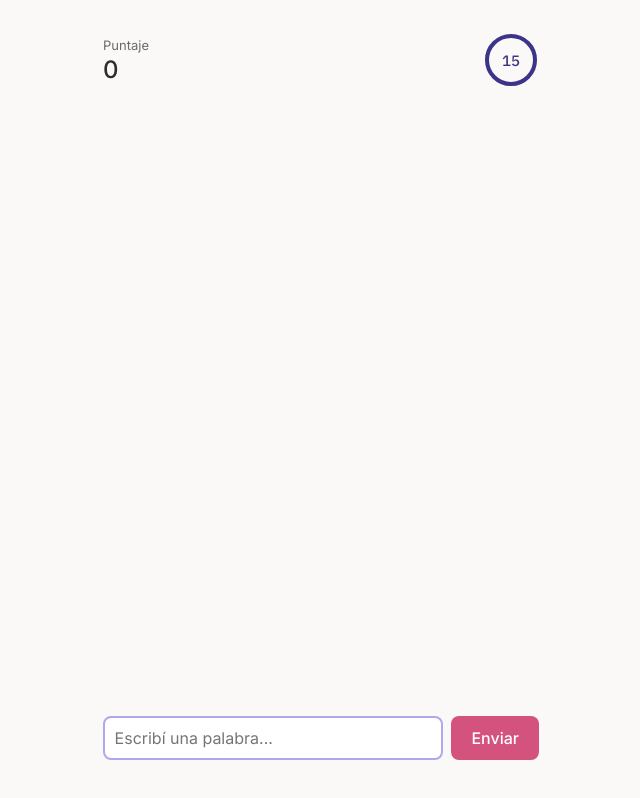
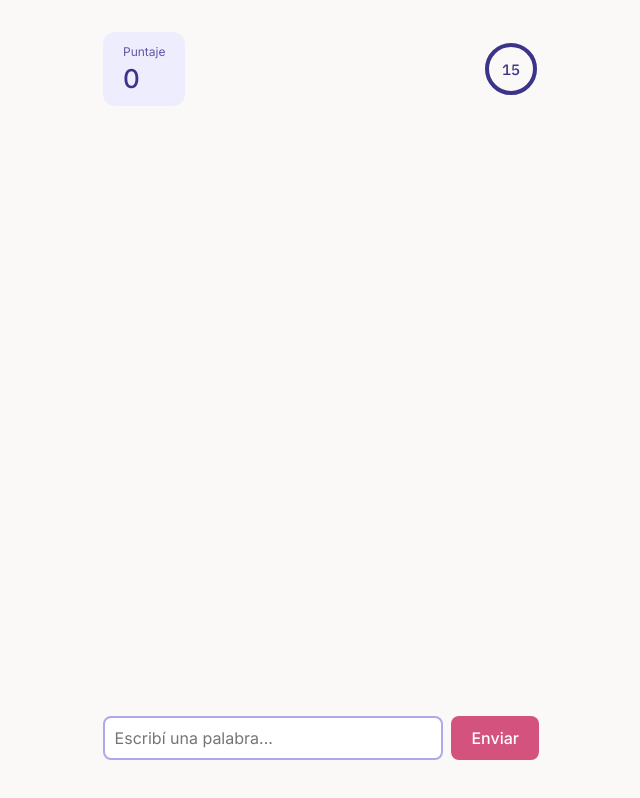
Before and after one commit to luciaviazzo/unq-ui-lucia-viazzo-trabajo-final, a React (Vite) app: page /game in a window 1280 px wide. Shown: the whole page, without its empty margins (319-959 px from the left). Built offline with nearby package versions, Linux system fonts and the light colour scheme; the HTML template or start-up script is replaced by a standard one.

Commit message:
fix tamaño de pantalla

```diff
--- a/src/components/GameOver.css
+++ b/src/components/GameOver.css
@@ -1,20 +1,29 @@
 .game-over {
+    flex: 1;
+    display: flex;
+    flex-direction: column;
+    justify-content: space-between;
+    gap: 1.75rem;
     text-align: center;
     padding: 1.5rem;
+    overflow-y: auto;
+}
+
+.game-over .word-chain {
+    max-height: 30vh;
 }
 
 .game-over__title {
     font-family: var(--font-display);
     font-size: clamp(20px, 5vw, 24px);
     font-weight: 500;
-    margin: 0 0 1.5rem;
+    margin: 0;
     color: var(--color-text);
 }
 
 .game-over__stats {
     display: flex;
     gap: 12px;
-    margin-bottom: 1.75rem;
 }
 
 .game-over__stat {
@@ -61,7 +70,7 @@
 }
 
 .game-over__chain {
-    margin-bottom: 2rem;
+    margin: 0;
 }
 
 .game-over__buttons {
--- a/src/pages/Game.css
+++ b/src/pages/Game.css
@@ -1,5 +1,6 @@
 .game {
-  min-height: 100dvh;
+  height: 100dvh;
+  overflow: hidden;
   width: 100%;
   max-width: 500px;
   margin: 0 auto;
@@ -23,23 +24,39 @@
   flex-shrink: 0;
 }
 
+.game__score {
+  background-color: var(--color-violet-bg);
+  border-radius: 12px;
+  padding: 0.75rem 1.25rem;
+}
+
 .game__score-label {
-  font-size: 13px;
-  color: var(--color-text-muted);
-  margin: 0 0 2px;
+  font-size: 12px;
+  color: var(--color-violet-text);
+  opacity: 0.8;
+  margin: 0 0 4px;
 }
 
 .game__score-value {
-  font-size: 24px;
+  font-size: clamp(22px, 5vw, 26px);
   font-weight: 500;
   margin: 0;
-  color: var(--color-text);
+  color: var(--color-violet-text);
 }
 
 .game__chain {
   flex: 1;
   min-height: 0;
+  overflow: hidden;
   display: flex;
   align-items: center;
   margin-bottom: 1.5rem;
 }
+
+.game__chain .word-chain {
+  max-height: 100%;
+}
+
+.game .word-input {
+  flex-shrink: 0;
+}
```
